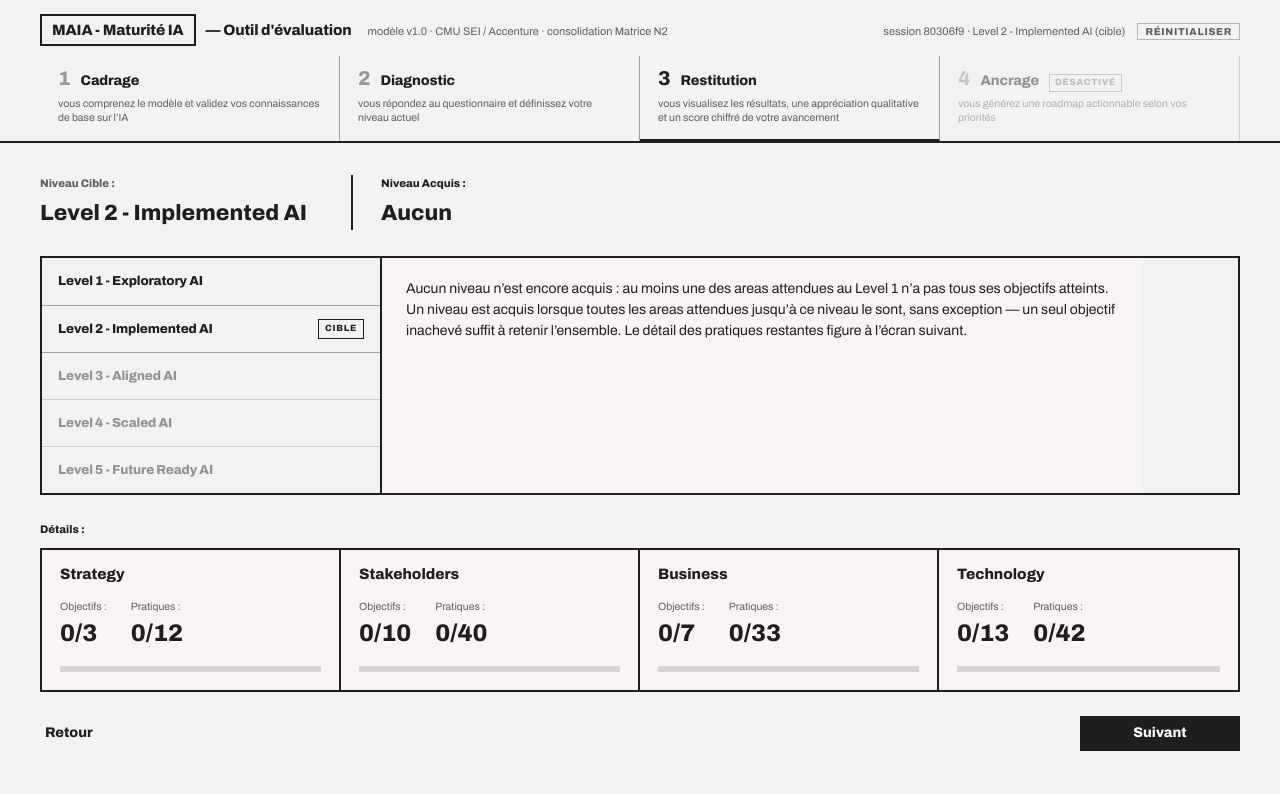
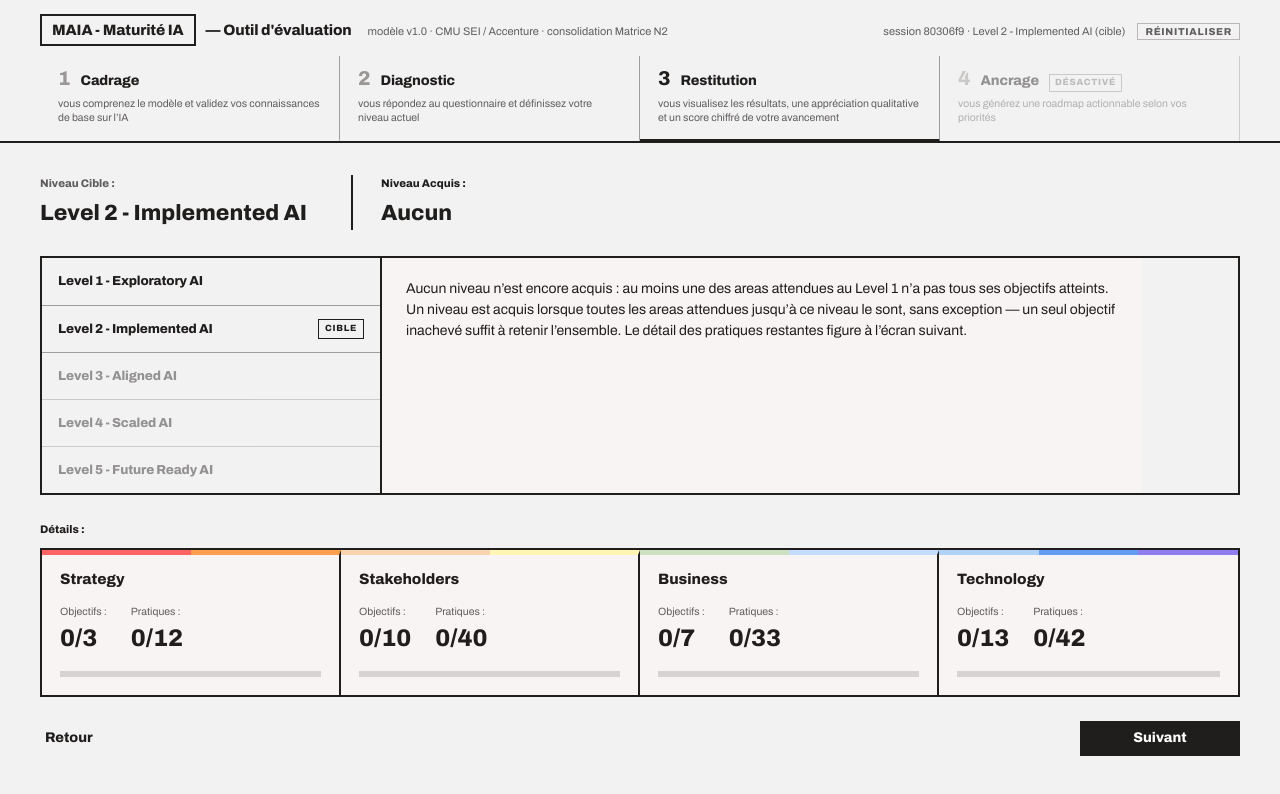
Before and after one commit to saveriomartini/tb-maturite-ia, a Vue app: page / in a window 1280 px wide. Both pictures are taken after a click on the button 790 px from the left and 99 px from the top of the page. Shown: the top 794 px of the page. Built offline with nearby package versions, Linux system fonts and the light colour scheme.

Commit message:
feat: enhance GoalChecklist and ScreenResti components with improved UI elements and dynamic styles

```diff
--- a/src/components/GoalChecklist.vue
+++ b/src/components/GoalChecklist.vue
@@ -17,7 +17,7 @@
           :aria-pressed="practice.checked"
           @click="emit('toggle', practice.key)"
         >
-          <span class="practice__mark">{{ practice.checked ? 'oui' : 'non' }}</span>
+          <span class="practice__mark" aria-hidden="true" />
           <span class="practice__text">{{ practice.text }}</span>
         </button>
       </div>
@@ -106,6 +106,7 @@ const emit = defineEmits(['toggle'])
 
 /* validée : la bordure épaissit et le rembourrage compense, la carte ne bouge pas */
 .practice {
+  position: relative;
   display: block;
   padding: 12px 13px;
   border: 1px solid var(--color-neutral-400);
@@ -129,22 +130,29 @@ const emit = defineEmits(['toggle'])
   font-weight: 600;
 }
 
+/* même carré que la colonne de marquage de la restitution 2 :
+   vide = pratique à valider, plein = pratique validée.
+   Ancré dans le coin haut-droit de la carte : les décalages compensent l'épaisseur de
+   bordure pour qu'il reste à 6px du bord extérieur dans les deux états. */
 .practice__mark {
-  display: block;
-  margin-bottom: 6px;
-  font-size: 9px;
-  text-transform: uppercase;
-  letter-spacing: 0.08em;
-  font-weight: 800;
-  color: var(--color-neutral-600);
+  position: absolute;
+  top: 5px;
+  right: 5px;
+  width: 8px;
+  height: 8px;
+  border: 1px solid var(--color-neutral-600);
 }
 
 .is-checked .practice__mark {
-  color: var(--color-text);
+  top: 3px;
+  right: 3px;
+  border-color: var(--color-text);
+  background: var(--color-text);
 }
 
 .practice__text {
   display: block;
+  padding-top: 10px;
   font-size: 11.5px;
   line-height: 1.5;
 }
--- a/src/components/screens/ScreenResti1.vue
+++ b/src/components/screens/ScreenResti1.vue
@@ -30,7 +30,12 @@
     <p class="section-title">Détails :</p>
 
     <div class="blocks">
-      <section v-for="block in vm.blocks" :key="block.id" class="block">
+      <section
+        v-for="block in vm.blocks"
+        :key="block.id"
+        class="block"
+        :style="stripe(block.dimensionColors)"
+      >
         <h2 class="block__name heading">{{ block.name }}</h2>
         <div class="block__stats">
           <div>
@@ -68,6 +73,15 @@ defineProps({
 })
 
 const emit = defineEmits(['back', 'next'])
+
+// Bande supérieure du bloc : un segment par dimension, à parts égales sur la
+// largeur — même principe que le liseré de gauche du tableau de cadrage.
+function stripe(colors) {
+  const stops = colors
+    .map((color, index) => `${color} ${index / colors.length * 100}% ${(index + 1) / colors.length * 100}%`)
+    .join(',')
+  return { backgroundImage: `linear-gradient(to right, ${stops})` }
+}
 </script>
 
 <style scoped>
@@ -165,10 +179,18 @@ const emit = defineEmits(['back', 'next'])
   border: 2px solid var(--color-text);
 }
 
+/* la bande de dimensions est peinte dans le bord supérieur transparent :
+   background-origin la fait déborder sous la bordure, background-size lui
+   donne exactement son épaisseur */
 .block {
   padding: 16px 18px 18px;
+  border-top: 5px solid transparent;
   border-right: 2px solid var(--color-text);
-  background: var(--color-neutral-100);
+  background-color: var(--color-neutral-100);
+  background-origin: border-box;
+  background-repeat: no-repeat;
+  background-size: 100% 5px;
+  background-position: left top;
 }
 
 .block:last-child {
--- a/src/components/screens/ScreenResti2.vue
+++ b/src/components/screens/ScreenResti2.vue
@@ -2,7 +2,10 @@
   <AppScreen>
     <LevelSummary :target-label="vm.targetLabel" :acquired-label="vm.acquiredLabel" />
 
-    <p class="section-title">Détails :</p>
+    <div class="details-head">
+      <p class="section-title">Détails :</p>
+      <p class="legend"><span class="mark" aria-hidden="true" /> area acquise</p>
+    </div>
 
     <div class="blocks">
       <section v-for="block in vm.blocks" :key="block.id" class="block">
@@ -14,6 +17,7 @@
               <th>Area</th>
               <th class="col-score">Objectifs</th>
               <th class="col-score">Pratiques</th>
+              <th class="col-mark" />
             </tr>
           </thead>
           <tbody>
@@ -28,6 +32,9 @@
               <td class="cell-area">{{ row.area }}</td>
               <td class="cell-goals">{{ row.goals }}</td>
               <td class="cell-practices">{{ row.practices }}</td>
+              <td class="cell-mark">
+                <span v-if="row.acquired" class="mark" role="img" aria-label="Area acquise" />
+              </td>
             </tr>
           </tbody>
         </table>
@@ -51,10 +58,26 @@ const emit = defineEmits(['back', 'next'])
 </script>
 
 <style scoped>
+.details-head {
+  display: flex;
+  align-items: baseline;
+  justify-content: space-between;
+  gap: 16px;
+}
+
 .section-title {
   margin: 18px 0 10px;
   font-size: 11px;
   font-weight: 700;
+}
+
+.legend {
+  display: flex;
+  align-items: center;
+  gap: 6px;
+  margin: 0;
+  font-size: 10.5px;
+  color: var(--color-neutral-700);
 }
 
 .blocks {
@@ -111,4 +134,23 @@ const emit = defineEmits(['back', 'next'])
 .cell-practices {
   font-size: 11px;
 }
+
+/* colonne de marquage : le carré plein reprend le noir de .tag--solid, qui dit
+   déjà « acquis » dans l'escalier de la restitution 1 */
+.col-mark {
+  width: 22px;
+}
+
+.cell-mark {
+  padding-left: 0;
+  padding-right: 10px;
+  text-align: right;
+}
+
+.mark {
+  display: inline-block;
+  width: 8px;
+  height: 8px;
+  background: var(--color-text);
+}
 </style>
--- a/src/composables/useMaturityTool.js
+++ b/src/composables/useMaturityTool.js
@@ -383,6 +383,7 @@ export function useMaturityTool() {
       return {
         id: block.id,
         name: block.name,
+        dimensionColors: block.dimensions.map(dimension => dimension.color),
         goals: `${totals.goalsDone}/${totals.goalsTotal}`,
         practices: `${totals.practicesDone}/${totals.practicesTotal}`,
         percent: totals.practicesTotal ? Math.round(totals.practicesDone / totals.practicesTotal * 100) : 0
@@ -408,7 +409,8 @@ export function useMaturityTool() {
               color: dimension.color,
               area: area.name,
               goals: `${stats.goalsDone}/${stats.goalsTotal}`,
-              practices: `${stats.practicesDone}/${stats.practicesTotal}`
+              practices: `${stats.practicesDone}/${stats.practicesTotal}`,
+              acquired: stats.acquired
             }
           })
       )
```
